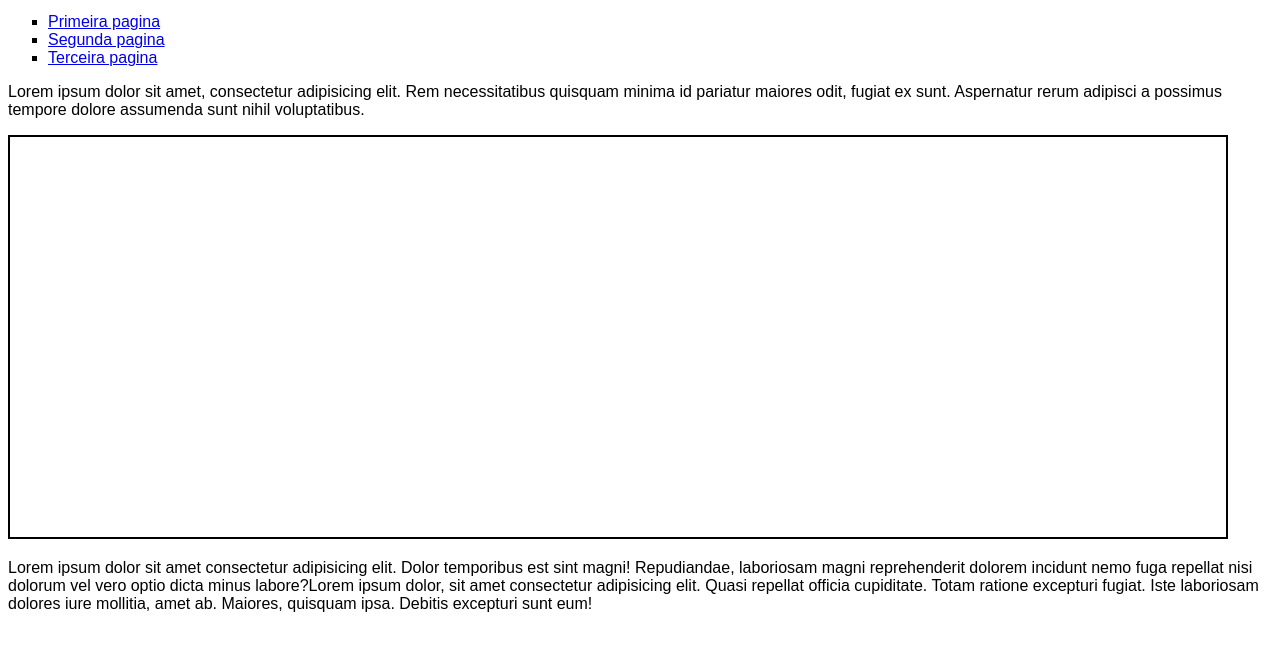
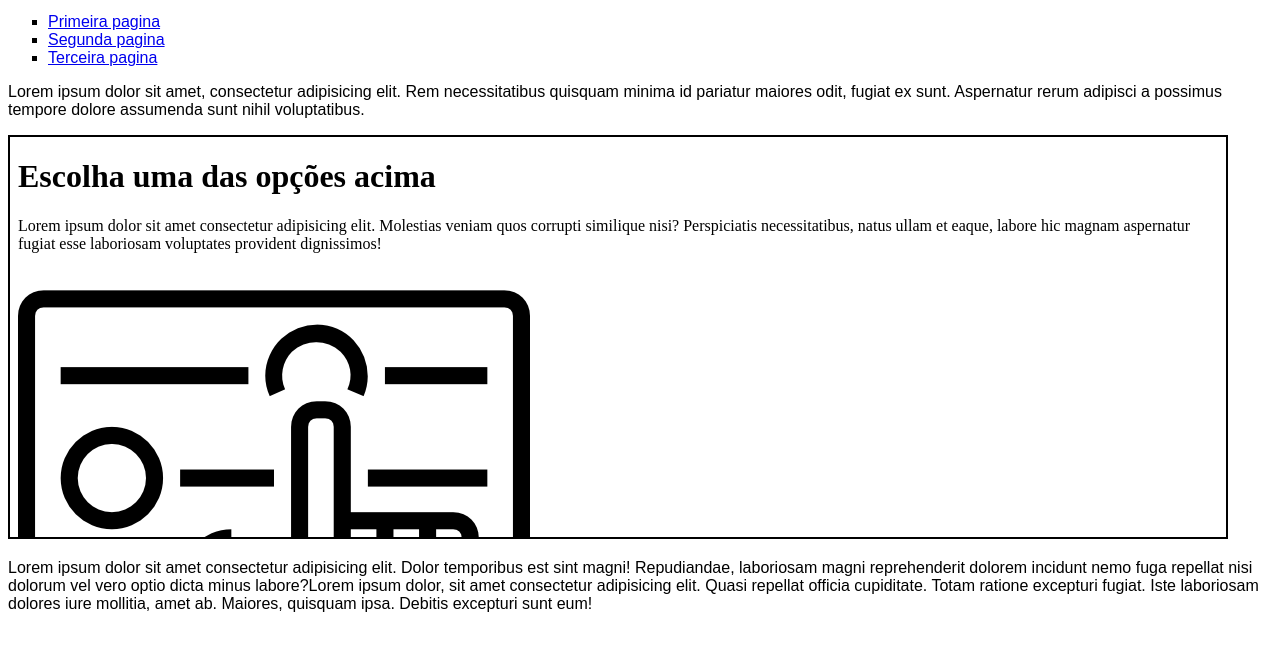
Before and after one commit to Rodrigo-oliv3r/html-css, a plain HTML site: page Exercicios/ex024/iframe003.html in a window 1280 px wide. Shown: the part 119-770 px from the top of the page. Drawn offline with Linux system fonts and the light colour scheme.

Commit message:
Praticando com Iframe

```diff
--- a/Exercicios/ex024/iframe003.html
+++ b/Exercicios/ex024/iframe003.html
@@ -28,9 +28,10 @@
 
     <p>Lorem ipsum dolor sit amet, consectetur adipisicing elit. Rem necessitatibus quisquam minima id pariatur maiores odit, fugiat ex sunt. Aspernatur rerum adipisci a possimus tempore dolore assumenda sunt nihil voluptatibus.</p>
 
-    <iframe src="" id="tela" name="frame">
+    <iframe srcdoc="<h1>Escolha uma das opções acima </h1> <p>Lorem ipsum dolor sit amet consectetur adipisicing elit. Molestias veniam quos corrupti similique nisi? Perspiciatis necessitatibus, natus ullam et eaque, labore hic magnam aspernatur fugiat esse laboriosam voluptates provident dignissimos!</p> <img src='imagem/escolha.png' ></iframe>" id="tela" name="frame">
         <p>Navegador não compativel</p>
     </iframe>
+
 
     <p>Lorem ipsum dolor sit amet consectetur adipisicing elit. Dolor temporibus est sint magni! Repudiandae, laboriosam magni reprehenderit dolorem incidunt nemo fuga repellat nisi dolorum vel vero optio dicta minus labore?Lorem ipsum dolor, sit amet consectetur adipisicing elit. Quasi repellat officia cupiditate. Totam ratione excepturi fugiat. Iste laboriosam dolores iure mollitia, amet ab. Maiores, quisquam ipsa. Debitis excepturi sunt eum!</p>
 
```
Also changed, not shown: Exercicios/ex024/imagem/escolha.png (added).
